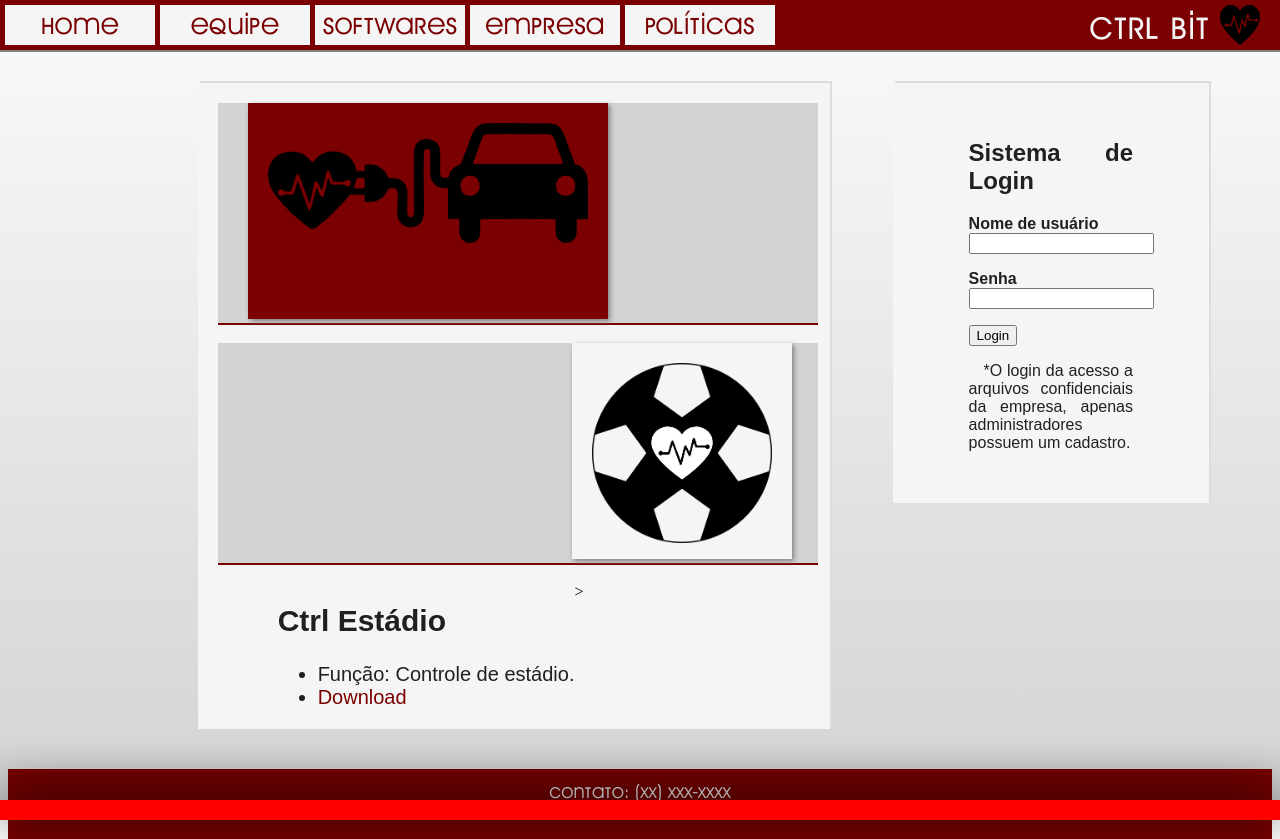
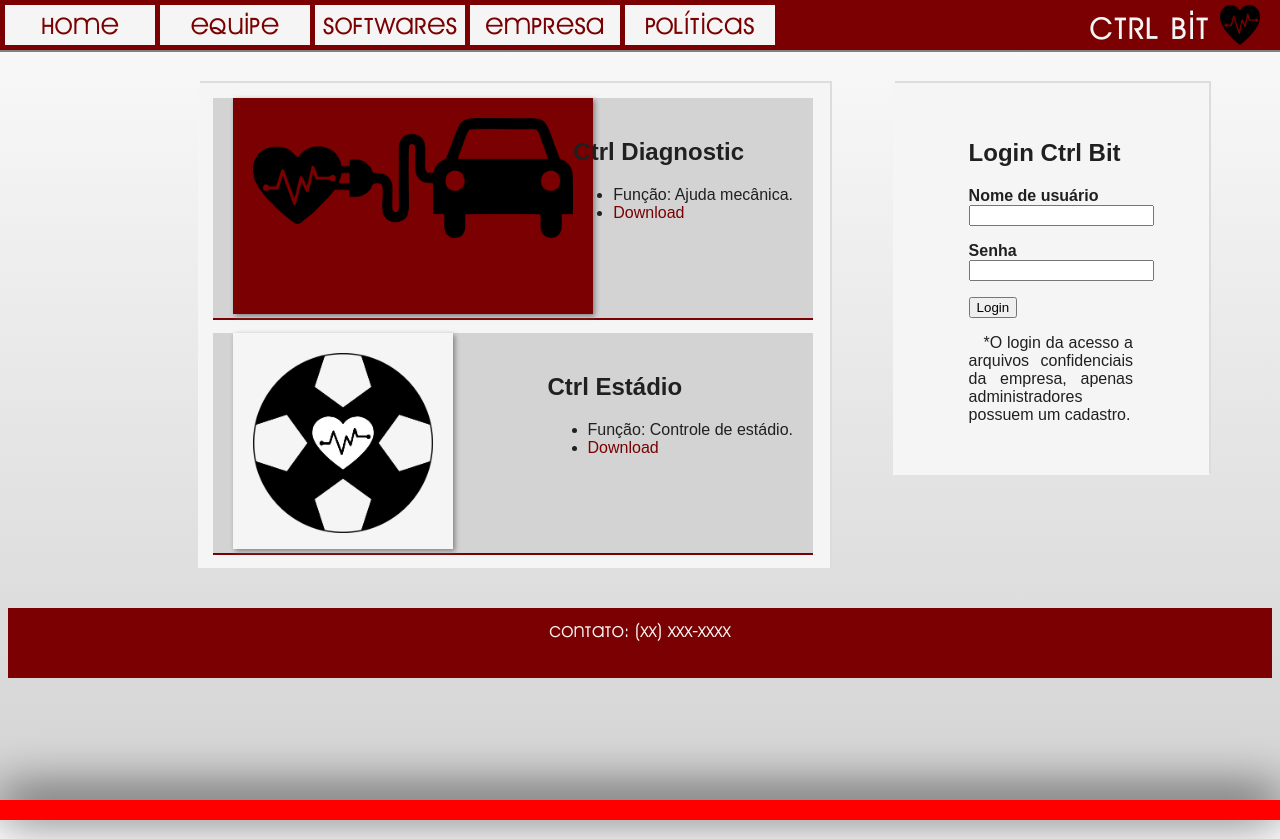
Before and after one commit to lucascaetanosantos/htmlcursoti, a plain HTML site: page HTMLPROJ/public_html/Pag2.html in a window 1280 px wide. After the commit the page ends 800 px from the top, so only its background shows below. Drawn offline with Linux system fonts and the light colour scheme.

Commit message:
Correção de bugs

```diff
--- a/HTMLPROJ/public_html/Pag2.html
+++ b/HTMLPROJ/public_html/Pag2.html
@@ -78,11 +78,11 @@
                         </li>
                     </ul>
                 </div>
-            </div>>
+            </div>
         </div>
         <div class="log">
             <div class="textoAp" id="prop">
-                <h2>Sistema de Login</h2>
+                <h2>Login Ctrl Bit</h2>
                 <p>
                     <label><b>Nome de usuário</b></label><br>
                     <input type="text"></p>
--- a/HTMLPROJ/public_html/style.css
+++ b/HTMLPROJ/public_html/style.css
@@ -149,14 +149,14 @@
     position: relative;
     width: 95%;
     height: 220px;
-    margin: 20px 20px;
+    margin: 15px 15px;
     -webkit-box-shadow: 0px 2px 0px #7A0001;
 
 }
 .foto{
     float: left;
-    position: relative;
-    margin-left: 5%;
+    position: absolute;
+    margin-left: 20px;
     height: 80%;
     padding: 20px 20px;
     background-color: whitesmoke;
@@ -164,14 +164,15 @@
     color: #202020;
 }
 .textI{
-    float: left;
+    float: right;
     position: relative;
     text-align: center;
     margin-top: 20px;
-    margin-left: 10%;
+    margin-left: 10px;
+    margin-right: 20px;
     color: #202020;
     font-family: arial;
-    font-size: 20px;
+    font-size: 16px;
     text-align: justify;
 }
 
```
Also changed, not shown: HTMLPROJ/public_html/Pag1.html (+1 -1 lines), HTMLPROJ/public_html/Pag3.html (+1 -1 lines), HTMLPROJ/public_html/Pag4.html (+1 -1 lines).
